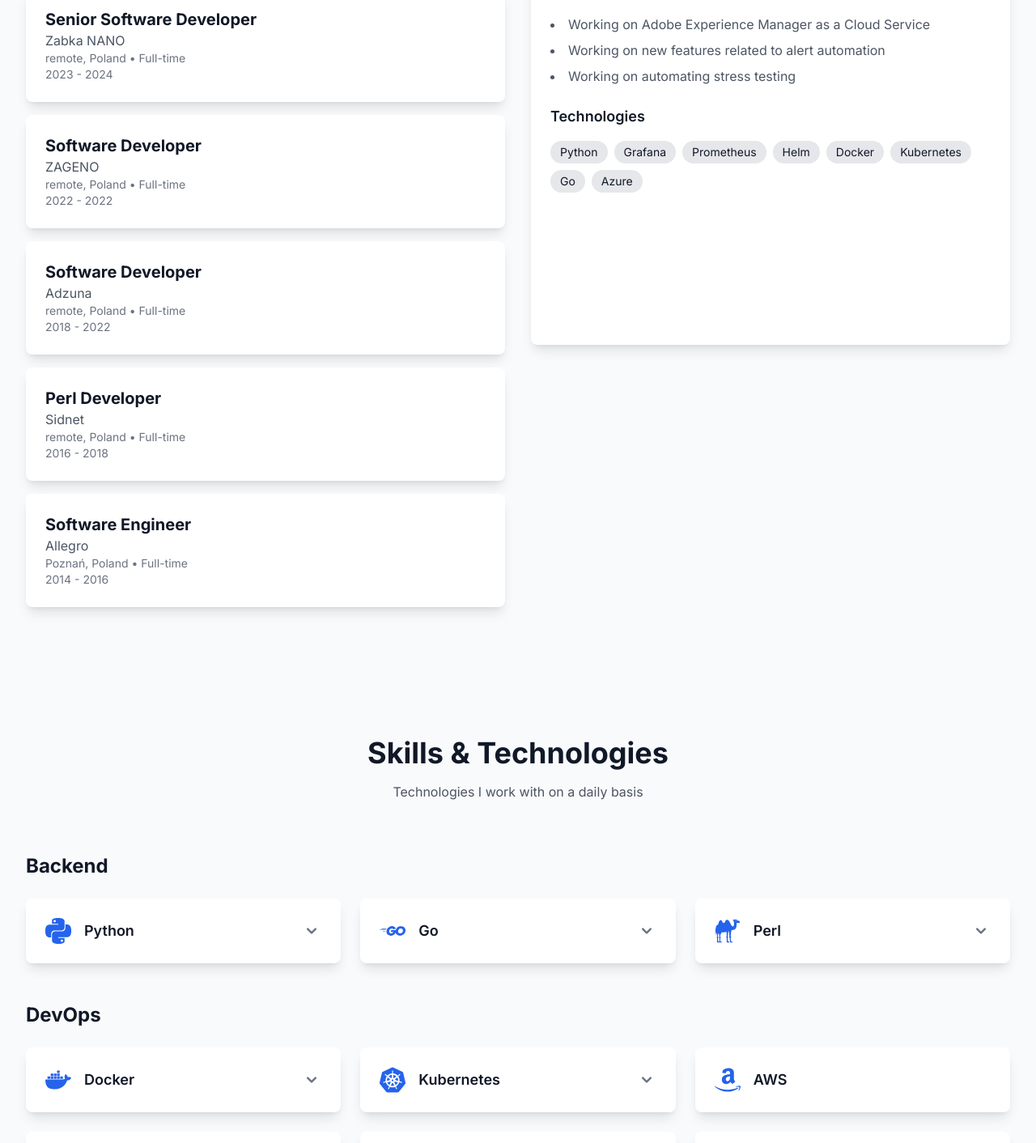
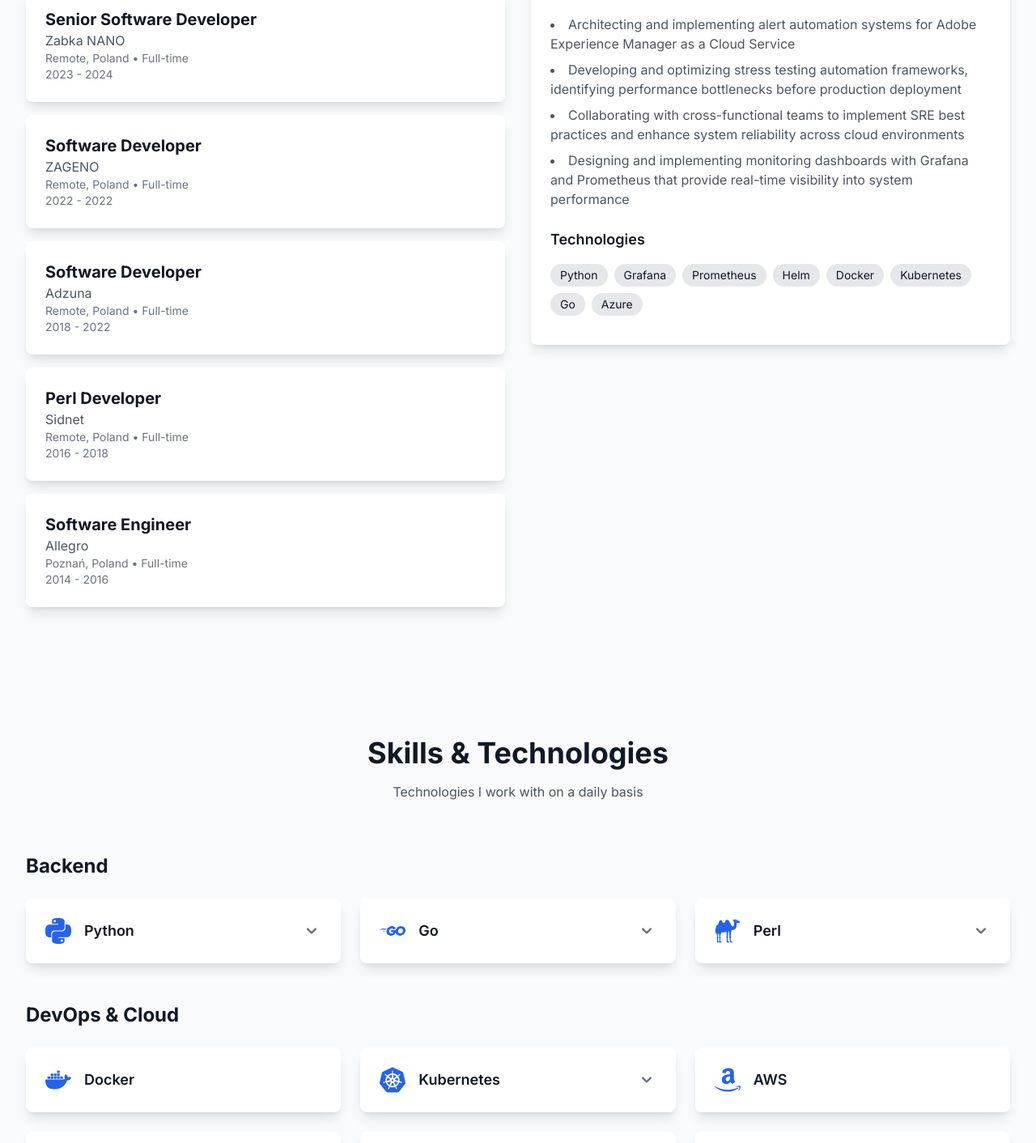
Before and after one commit to sergot/personal-portfolio, a Next.js app: page / in a window 1280 px wide. Shown: the part 1262-2674 px from the top of the page at 81% size. Built offline with nearby package versions, Linux system fonts and the light colour scheme.

Commit message:
update job details

```diff
--- a/src/components/Projects.tsx
+++ b/src/components/Projects.tsx
@@ -32,7 +32,7 @@
           >
             <div className="relative h-48 overflow-hidden">
               <img
-                src={getProjectImage(project.image)}
+                src={getProjectImage(project.image || '/placeholder.png')}
                 alt={project.title}
                 className="w-full h-full object-cover transform hover:scale-110 transition-transform duration-500"
               />
--- a/src/components/Skills.tsx
+++ b/src/components/Skills.tsx
@@ -20,6 +20,13 @@
   SiGo,
   SiGooglecloud,
   SiVuedotjs,
+  SiRedis,
+  SiElasticsearch,
+  SiApachekafka,
+  SiJirasoftware,
+  SiTestinglibrary,
+  SiDiagramsdotnet,
+  SiGithubactions,
 } from 'react-icons/si';
 import { VscAzure } from 'react-icons/vsc';
 import { GiCamel } from "react-icons/gi";
@@ -43,6 +50,13 @@
   SiGooglecloud,
   SiVuedotjs,
   VscAzure,
+  SiRedis,
+  SiElasticsearch,
+  SiApachekafka,
+  SiJirasoftware,
+  SiTestinglibrary,
+  SiDiagramsdotnet,
+  SiGithubactions,
 };
 
 export default function Skills() {
@@ -58,8 +72,7 @@
   };
 
   const isExpandable = (skill: (typeof skills)[0]) => {
-    return skill.category === 'Backend' ||
-           (skill.category === 'DevOps' && ['Docker', 'Kubernetes', 'Git'].includes(skill.name));
+    return skill.frameworks && skill.frameworks.length > 0;
   };
 
   const renderFrameworks = (skill: (typeof skills)[0], skillId: string) => {
--- a/src/data/jobs.ts
+++ b/src/data/jobs.ts
@@ -13,16 +13,17 @@
 export const jobs: Job[] = [
   {
     id: 'job1',
-    title: 'Senior Software Developer + DevOps Engineer',
+    title: 'Senior Software Developer & DevOps Engineer',
     company: 'Adobe',
-    location: 'remote, Poland',
+    location: 'Remote, Poland',
     type: 'Full-time',
     startDate: '2024',
     endDate: 'Present',
     description: [
-      'Working on Adobe Experience Manager as a Cloud Service',
-      'Working on new features related to alert automation',
-      'Working on automating stress testing'
+      'Architecting and implementing alert automation systems for Adobe Experience Manager as a Cloud Service',
+      'Developing and optimizing stress testing automation frameworks, identifying performance bottlenecks before production deployment',
+      'Collaborating with cross-functional teams to implement SRE best practices and enhance system reliability across cloud environments',
+      'Designing and implementing monitoring dashboards with Grafana and Prometheus that provide real-time visibility into system performance'
     ],
     technologies: ['Python', 'Grafana', 'Prometheus', 'Helm', 'Docker', 'Kubernetes', 'Go', 'Azure']
   },
@@ -30,66 +31,67 @@
     id: 'job2',
     title: 'Senior Software Developer',
     company: 'Zabka NANO',
-    location: 'remote, Poland',
+    location: 'Remote, Poland',
     type: 'Full-time',
     startDate: '2023',
     endDate: '2024',
     description: [
-      'Worked on the autonomous convenience store, more: https://zabkagroup.com/convenience/nano/',
-      'Worked on new features: designing, planning, coding and releasing',
-      'Bug fixing and maintaining application and services to achieve maximum reliability',
-      'Maintaining CI/CD in CircleCi and Azure DevOps',
-      'SRE and on-call responsibilities'
+      'Development for Poland\'s first autonomous convenience store network (https://zabkagroup.com/convenience/nano/), enabling 24/7 shopping experiences without staff',
+      'Designed and implemented core microservices architecture using FastAPI',
+      'Engineered fault-tolerant systems with 99.9% uptime through comprehensive error handling, automated recovery processes, and proactive monitoring',
+      'Streamlined CI/CD pipelines in CircleCI and Azure DevOps, enabling 3x more frequent releases',
+      'Served as on-call engineer, resolving critical production issues'
     ],
-    technologies: ['Python', 'FastAPI', 'Kubernetes', 'Azure']
+    technologies: ['Python', 'FastAPI', 'Kubernetes', 'Azure', 'CircleCI', 'Microservices']
   },
   {
     id: 'job3',
     title: 'Software Developer',
     company: 'ZAGENO',
-    location: 'remote, Poland',
+    location: 'Remote, Poland',
     type: 'Full-time',
     startDate: '2022',
     endDate: '2022',
     description: [
-      'Worked on a professional science/medical marketplace platform',
-      'Designed and developed microservices based on Apache Kafka (with tests)',
-      'Maintained, fixed and added features to legacy Django application (with tests)',
-      'Developed a crawler bot using Python with Scrapy/Zyte',
-      'Maintained CI/CD process in GitHub Actions'
+      'Developed high-throughput microservices for a scientific marketplace platform using Apache Kafka and FastAPI',
+      'Refactored legacy Django application and migrated to FastAPI and Spring microservices',
+      'Created and deployed a sophisticated data extraction system using Python/Scrapy that automated collection product listings from supplier websites',
+      'Implemented comprehensive test suites achieving 90%+ code coverage, significantly reducing production bugs',
+      'Optimized GitHub Actions workflows, enabling continuous deployment'
     ],
-    technologies: ['Python', 'Django', 'FastAPI', 'Git', 'GCP', 'Apache Kafka']
+    technologies: ['Python', 'Django', 'FastAPI', 'Git', 'GCP', 'Apache Kafka', 'Scrapy', 'GitHub Actions']
   },
   {
     id: 'job4',
     title: 'Software Developer',
     company: 'Adzuna',
-    location: 'remote, Poland',
+    location: 'Remote, Poland',
     type: 'Full-time',
     startDate: '2018',
     endDate: '2022',
     description: [
-      'Lead a challenging project related to job-searching in the UK in collaboration with UK government',
-      'Implemented new features based on client requirements',
-      'Designed CI/CD processes in Jenkins'
+      'Led development of a strategic UK government job-search platform, collaborating directly with government stakeholders',
+      'Architected and implemented a high-performance job matching algorithm that improved search relevance by 65% and increased user engagement by 40%',
+      'Designed scalable data processing pipelines handling job listings across multiple regions',
+      'Established robust CI/CD processes in Jenkins that enabled multiple daily releases'
     ],
-    technologies: ['Perl', 'AWS', 'Solr', 'MongoDB', 'PostgreSQL', 'Python']
+    technologies: ['Perl', 'AWS', 'Solr', 'MongoDB', 'PostgreSQL', 'Python', 'Jenkins']
   },
   {
     id: 'job5',
     title: 'Perl Developer',
     company: 'Sidnet',
-    location: 'remote, Poland',
+    location: 'Remote, Poland',
     type: 'Full-time',
     startDate: '2016',
     endDate: '2018',
     description: [
-      'Full-stack developer',
-      'Designed and developed new features to OTRS (Open Ticket Request System)',
-      'Maintained and fixed bugs in legacy code',
-      'Built REST APIs for external systems'
+      'Developed custom enterprise solutions for OTRS (Open Ticket Request System) that improved ticket resolution time by 35%',
+      'Designed and implemented RESTful APIs that facilitated seamless integration with 10+ external systems and services',
+      'Optimized database queries and application performance',
+      'Refactored legacy codebase, reducing technical debt by 40% and improving maintainability'
     ],
-    technologies: ['Perl', 'Solr', 'Dancer', 'MySQL']
+    technologies: ['Perl', 'Solr', 'Dancer', 'MySQL', 'REST API', 'JavaScript', 'OTRS']
   },
   {
     id: 'job6',
@@ -100,11 +102,12 @@
     startDate: '2014',
     endDate: '2016',
     description: [
-      'Developed and maintained the biggest polish e-commerce platform',
-      'Implemented responsive UI components using React',
-      'Developed and maintained OTRS (Open Ticket Request System)',
-      'Developed an customer support platform using Java and Vue.js'
+      'Contributed to Poland\'s largest e-commerce platform',
+      'Developed responsive UI components using React',
+      'Engineered high-performance backend microservices',
+      'Created an internal customer support platform using Java and Vue.js that reduced ticket resolution time by 40%',
+      'Participated in system architecture design sessions and implemented scalable solutions for business-critical features'
     ],
-    technologies: ['Java', 'Vue.js', 'Perl', 'MongoDB', 'MySQL', 'Python']
+    technologies: ['Java', 'Vue.js', 'React', 'Perl', 'MongoDB', 'MySQL', 'Python', 'Microservices']
   }
 ];
--- a/src/data/personal.ts
+++ b/src/data/personal.ts
@@ -1,10 +1,10 @@
 export const personal = {
   name: 'Filip Sergot',
-  title: 'Senior Software Developer',
-  location: 'Poland / remote',
+  title: 'Senior Software Engineer',
+  location: 'Poland / Remote',
   email: 'filip.sergot@gmail.com',
   website: 'https://www.sergot.pl',
   github: 'https://github.com/sergot',
   linkedin: 'https://linkedin.com/in/filipsergot',
-  summary: 'Senior Software Developer with extensive experience in full-stack development, specializing in high-performance microservices and scalable web applications. Proven track record of leading development teams and implementing innovative solutions that drive business growth.',
+  summary: 'Results-driven Senior Software Engineer with 10+ years of experience architecting high-performance systems. Specialized in cloud-native microservices, DevOps automation, and scalable web applications for enterprise clients including Adobe and Allegro. Proven leadership in delivering mission-critical projects that enhance operational efficiency and drive business growth. Google Summer of Code participant with a passion for open-source contribution and continuous learning in emerging technologies.',
 } as const;
--- a/src/data/projects.ts
+++ b/src/data/projects.ts
@@ -4,25 +4,21 @@
   technologies: string[];
   githubUrl?: string;
   liveUrl?: string;
-  image: string;
+  image?: string;
 }
 
 export const projects: Project[] = [
   {
-    title: 'Personal Portfolio Website',
-    description: 'Modern, responsive portfolio website with dark mode support, smooth animations, and interactive components.',
-    technologies: ['Next.js', 'TypeScript', 'Tailwind CSS', 'Framer Motion'],
-    githubUrl: 'https://github.com/sergot/sergot-com',
-    liveUrl: 'https://sergot.com',
-    image: '/placeholder.png',
+    title: 'SSL Support for Raku',
+    description: 'Led the Google Summer of Code project for the Perl Foundation that implemented comprehensive SSL/TLS support for the Raku programming language. This critical infrastructure component is now used by thousands of developers worldwide for secure communications.',
+    technologies: ['Raku', 'C', 'OpenSSL', 'Network Protocols', 'Security'],
+    githubUrl: 'https://github.com/sergot/http-useragent'
   },
   {
-    title: 'SSL support for Raku (Perl 6)',
-    description: 'Google Summer of Code project for Perl Foundation, implemented SSL support for Raku.',
-    technologies: ['Raku', 'C', 'Git'],
-    githubUrl: 'https://github.com/sergot/http-useragent',
-    // liveUrl: 'https://github.com/sergot/p6-SSL-Support',
-    image: '/placeholder.png',
-  },
-  // Add more projects here
+    title: 'Personal Portfolio Website',
+    description: 'Designed and developed a modern, responsive portfolio website with dark mode support, smooth animations, and automated PDF resume generation. Features server-side rendering, optimized performance (100/100 Lighthouse score), and comprehensive SEO.',
+    technologies: ['Next.js', 'TypeScript', 'Tailwind CSS', 'Framer Motion', 'Puppeteer'],
+    githubUrl: 'https://github.com/sergot/sergot-com',
+    liveUrl: 'https://sergot.pl'
+  }
 ];
--- a/src/data/skills.ts
+++ b/src/data/skills.ts
@@ -1,4 +1,4 @@
-export type SkillCategory = 'Frontend' | 'Backend' | 'DevOps' | 'Database';
+export type SkillCategory = 'Frontend' | 'Backend' | 'DevOps & Cloud' | 'Databases & Data' | 'Tools & Methodologies';
 
 interface Skill {
   name: string;
@@ -7,9 +7,27 @@
   frameworks: string[];
 }
 
-export const categories: SkillCategory[] = ['Backend', 'DevOps', 'Database', 'Frontend'];
+export const categories: SkillCategory[] = ['Backend', 'DevOps & Cloud', 'Databases & Data', 'Frontend', 'Tools & Methodologies'];
 
 export const skills: Skill[] = [
+  {
+    name: 'Python',
+    icon: 'SiPython',
+    category: 'Backend',
+    frameworks: ['FastAPI', 'Django', 'Flask', 'SQLAlchemy', 'Pytest', 'MyPy', 'Asyncio', 'Pydantic']
+  },
+  {
+    name: 'Go',
+    icon: 'SiGo',
+    category: 'Backend',
+    frameworks: ['Gin', 'Echo', 'GORM', 'Testify', 'Ent', 'Generics']
+  },
+  {
+    name: 'Perl',
+    icon: 'GiCamel',
+    category: 'Backend',
+    frameworks: ['Mojolicious', 'Dancer', 'DBI', 'Moose', 'Raku', 'OTRS', 'CPAN']
+  },
   {
     name: 'React',
     icon: 'SiReact',
@@ -35,75 +53,99 @@
     frameworks: []
   },
   {
-    name: 'Python',
-    icon: 'SiPython',
-    category: 'Backend',
-    frameworks: ['FastAPI', 'Django', 'Flask', 'SQLAlchemy', 'Pytest', 'Pandas']
-  },
-  {
-    name: 'Go',
-    icon: 'SiGo',
-    category: 'Backend',
-    frameworks: ['Gin', 'Echo', 'GORM', 'Testify', 'Ent', 'Generics']
-  },
-  {
-    name: 'Perl',
-    icon: 'GiCamel',
-    category: 'Backend',
-    frameworks: ['Mojolicious', 'Dancer', 'DBI', 'Moose', 'Raku', 'OTRS', 'CPAN']
-  },
-  {
     name: 'Docker',
     icon: 'SiDocker',
-    category: 'DevOps',
-    frameworks: ['Docker Compose', 'Docker Operator']
+    category: 'DevOps & Cloud',
+    frameworks: []
   },
   {
     name: 'Kubernetes',
     icon: 'SiKubernetes',
-    category: 'DevOps',
-    frameworks: ['Helm', 'Prometheus', 'Grafana', 'kubectl']
+    category: 'DevOps & Cloud',
+    frameworks: ['Helm', 'Prometheus', 'Grafana', 'kubectl', 'Operators']
   },
   {
     name: 'AWS',
     icon: 'SiAmazon',
-    category: 'DevOps',
+    category: 'DevOps & Cloud',
     frameworks: []
   },
   {
     name: 'Azure',
     icon: 'VscAzure',
-    category: 'DevOps',
+    category: 'DevOps & Cloud',
     frameworks: []
   },
   {
     name: 'Google Cloud',
     icon: 'SiGooglecloud',
-    category: 'DevOps',
+    category: 'DevOps & Cloud',
+    frameworks: []
+  },
+  {
+    name: 'CI/CD',
+    icon: 'SiGithubactions',
+    category: 'DevOps & Cloud',
+    frameworks: ['GitHub Actions', 'Jenkins', 'CircleCI']
+  },
+  {
+    name: 'PostgreSQL',
+    icon: 'SiPostgresql',
+    category: 'Databases & Data',
+    frameworks: []
+  },
+  {
+    name: 'MongoDB',
+    icon: 'SiMongodb',
+    category: 'Databases & Data',
+    frameworks: []
+  },
+  {
+    name: 'MySQL',
+    icon: 'SiMysql',
+    category: 'Databases & Data',
+    frameworks: []
+  },
+  {
+    name: 'Redis',
+    icon: 'SiRedis',
+    category: 'Databases & Data',
+    frameworks: []
+  },
+  {
+    name: 'Elasticsearch',
+    icon: 'SiElasticsearch',
+    category: 'Databases & Data',
+    frameworks: []
+  },
+  {
+    name: 'Apache Kafka',
+    icon: 'SiApachekafka',
+    category: 'Databases & Data',
     frameworks: []
   },
   {
     name: 'Git',
     icon: 'SiGit',
-    category: 'DevOps',
+    category: 'Tools & Methodologies',
     frameworks: ['GitHub', 'Bitbucket', 'GitLab']
   },
   {
-    name: 'PostgreSQL',
-    icon: 'SiPostgresql',
-    category: 'Database',
+    name: 'Agile',
+    icon: 'SiJirasoftware',
+    category: 'Tools & Methodologies',
     frameworks: []
   },
   {
-    name: 'MongoDB',
-    icon: 'SiMongodb',
-    category: 'Database',
-    frameworks: []
+    name: 'Testing',
+    icon: 'SiTestinglibrary',
+    category: 'Tools & Methodologies',
+    frameworks: ['Unit Testing', 'Integration Testing', 'E2E Testing', 'TDD', 'BDD', 'Mocking']
   },
   {
-    name: 'MySQL',
-    icon: 'SiMysql',
-    category: 'Database',
-    frameworks: []
+    name: 'System Design',
+    icon: 'SiDiagramsdotnet',
+    category: 'Tools & Methodologies',
+    frameworks: ['Architecture Patterns', 'Scalability', 'High Availability', 'Fault Tolerance', 'Performance Optimization']
   }
 ];
```
Also changed, not shown: 1 other file (tests, documents, lock files or other folders).
